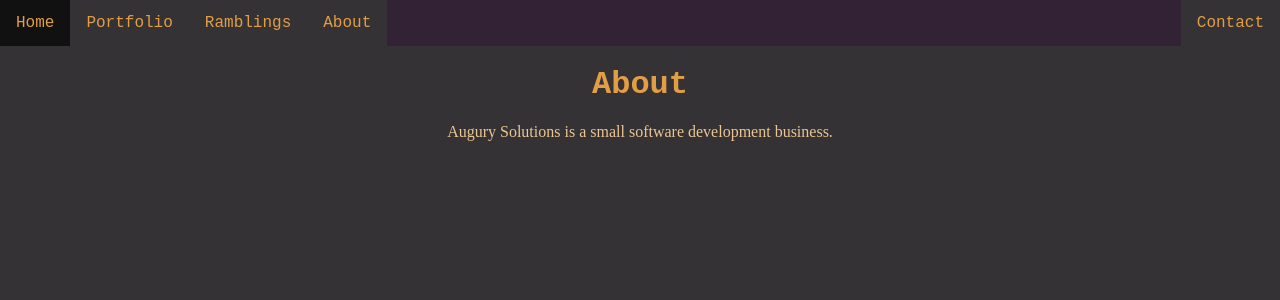
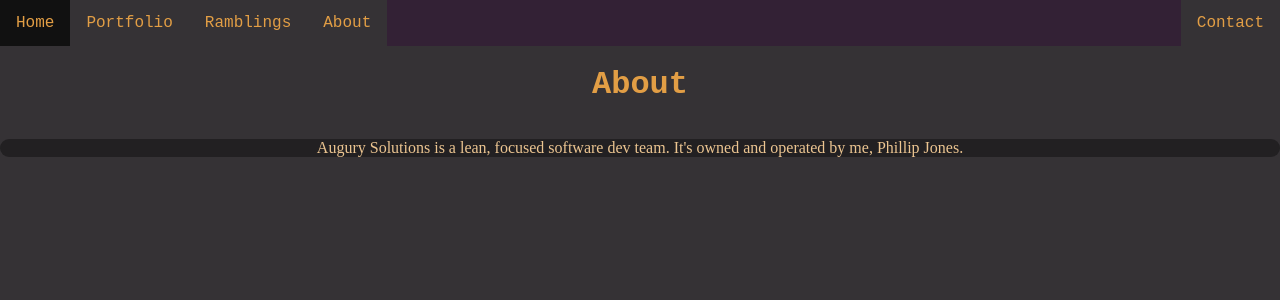
Before and after one commit to pajones96/dogOdyssey, a Vue app in the folder dogOdyssey/src/frontend/: page /about in a window 1280 px wide. Shown: the top 300 px of the page. Built offline with nearby package versions, Linux system fonts and the light colour scheme.

Commit message:
Tweaked about page and home a little bit.

```diff
--- a/dogOdyssey/src/frontend/src/views/AboutView.vue
+++ b/dogOdyssey/src/frontend/src/views/AboutView.vue
@@ -2,15 +2,37 @@
 <!---A more in-depth explanation of the company, me, so on and so forth-->
   <div class="about">
     <h1>About</h1>
-    <body>Augury Solutions is a small software development business.</body>
+    <body>
+      <!-- In hindisght maybe this page isn't actually necessary. It could probably be incorporated into Home-->
+      <p class="aboutBlurb">
+        {{ bioThingy}}
+      </p>
+    </body>
   </div>
 </template>
+
+<script>
+export default {
+  name: 'AboutPage',
+  data() {
+    return {
+      bioThingy: 'Augury Solutions is a lean, focused software dev team. It\'s owned and operated by me, Phillip Jones.'
+    }
+  }
+}
+</script>
 
 <style>
 h1 {
     font-family: 'Courier-New', monospace;
 }
+
 body {
   word-wrap: normal;
 }
+
+.aboutBlurb {
+  border-radius: 10px;
+  background-color: rgb(34, 32, 34);
+}
 </style>
--- a/dogOdyssey/src/frontend/src/views/HomeView.vue
+++ b/dogOdyssey/src/frontend/src/views/HomeView.vue
@@ -22,7 +22,7 @@
   name: 'HomePage',
   data() {
     return {
-      msg: 'Augury Solutions',
+      msg: 'Augury Solutions'
     }
   },
   mounted() {
```
